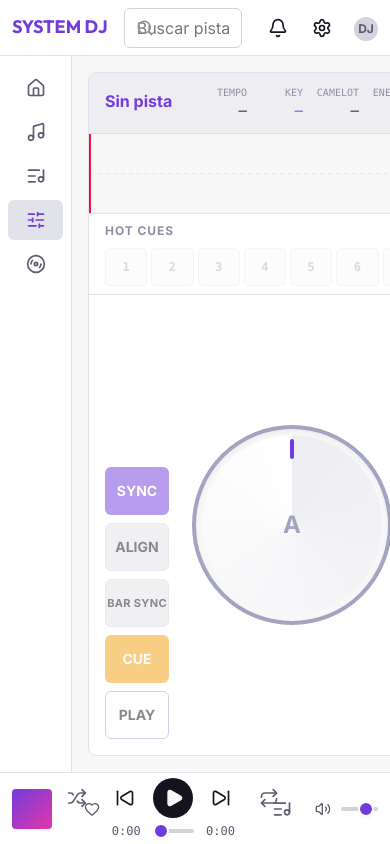
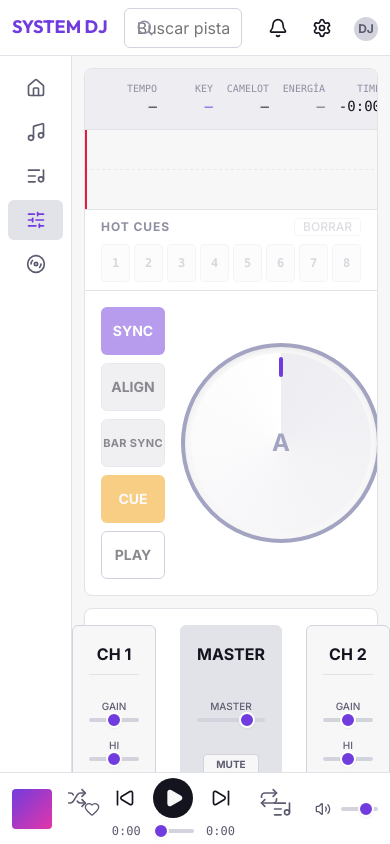
Before and after one commit to Xander-JS/dj_ai_web, a React (Vite) app: page /mixer in a window 390 px wide. Built offline with nearby package versions, Linux system fonts and the light colour scheme.

Commit message:
migrar la página del mezclador a grid con distribución responsiva

```diff
--- a/src/pages/Mixer.css
+++ b/src/pages/Mixer.css
@@ -1,14 +1,24 @@
 .mixer-page-container {
-  display: flex;
+  display: grid;
+  grid-template-areas: "deck-a mixer deck-b";
+  grid-template-columns: minmax(0, 2fr) minmax(300px, 1fr) minmax(0, 2fr);
+  grid-template-rows: minmax(0, 1fr);
   height: 100%;
-  padding: var(--space-4);
-  gap: var(--space-4);
+  padding: var(--layout-gutter);
+  gap: var(--layout-gutter);
   background-color: var(--bg-base);
 }
 
 .deck-container {
-  flex: 2;
-  min-width: 400px;
+  min-width: 0;
+}
+
+.deck-container-a {
+  grid-area: deck-a;
+}
+
+.deck-container-b {
+  grid-area: deck-b;
 }
 
 .mixer-console-placeholder {
@@ -24,6 +34,29 @@
 }
 
 .mixer-console-container {
-  flex: 1;
-  min-width: 300px;
+  grid-area: mixer;
+  min-width: 0;
 }
+
+/* Landscape tablet (1024x768): keep Deck A | Mixer | Deck B, sized to content.
+   The page grows past the viewport height instead of clipping the decks, and
+   .layout-main provides the contained vertical scroll. */
+@media (max-width: 1024px) {
+  .mixer-page-container {
+    grid-template-columns: minmax(0, 1fr) auto minmax(0, 1fr);
+    grid-template-rows: auto;
+    height: auto;
+    min-height: 100%;
+  }
+}
+
+/* Portrait tablet (768x1024): vertical cascade Deck A / Mixer / Deck B */
+@media (max-width: 900px) {
+  .mixer-page-container {
+    grid-template-areas:
+      "deck-a"
+      "mixer"
+      "deck-b";
+    grid-template-columns: minmax(0, 1fr);
+  }
+}
```
